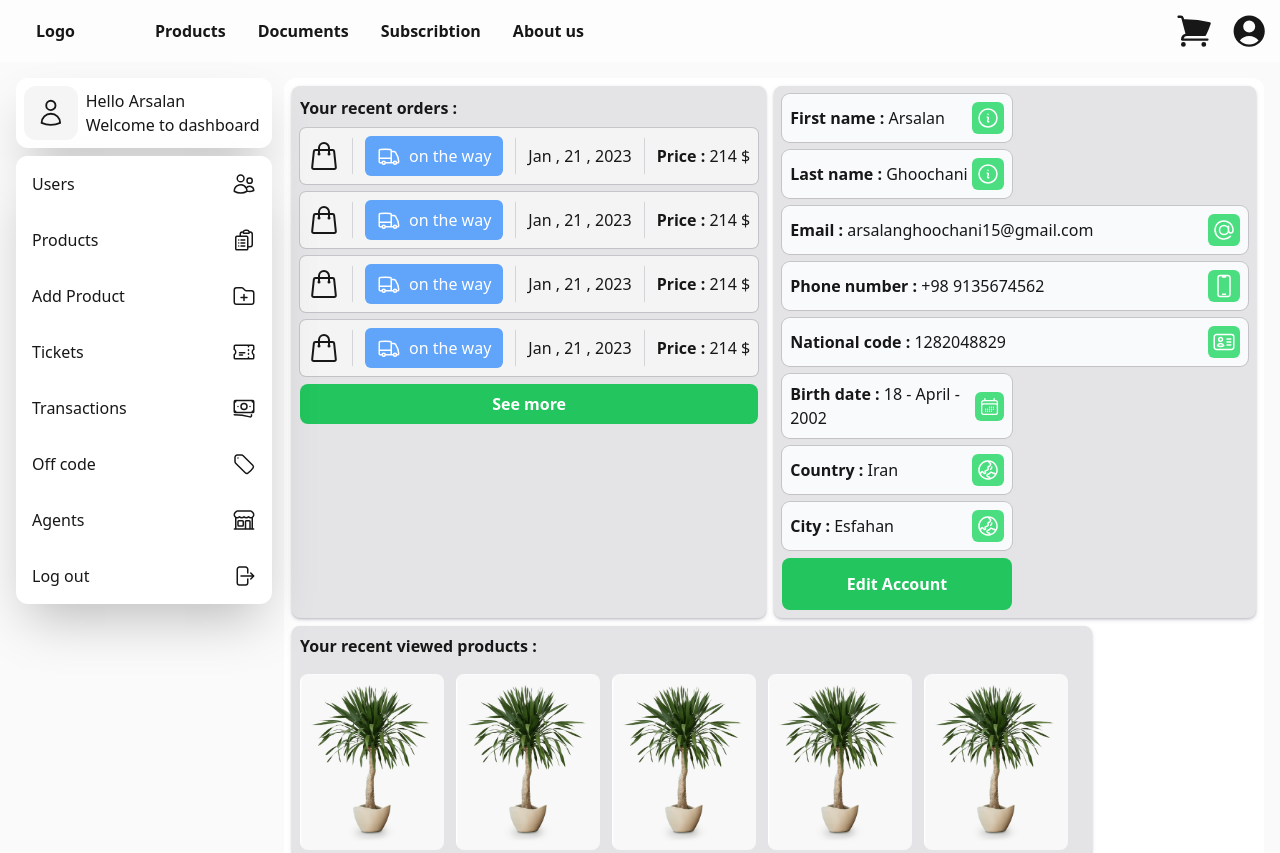
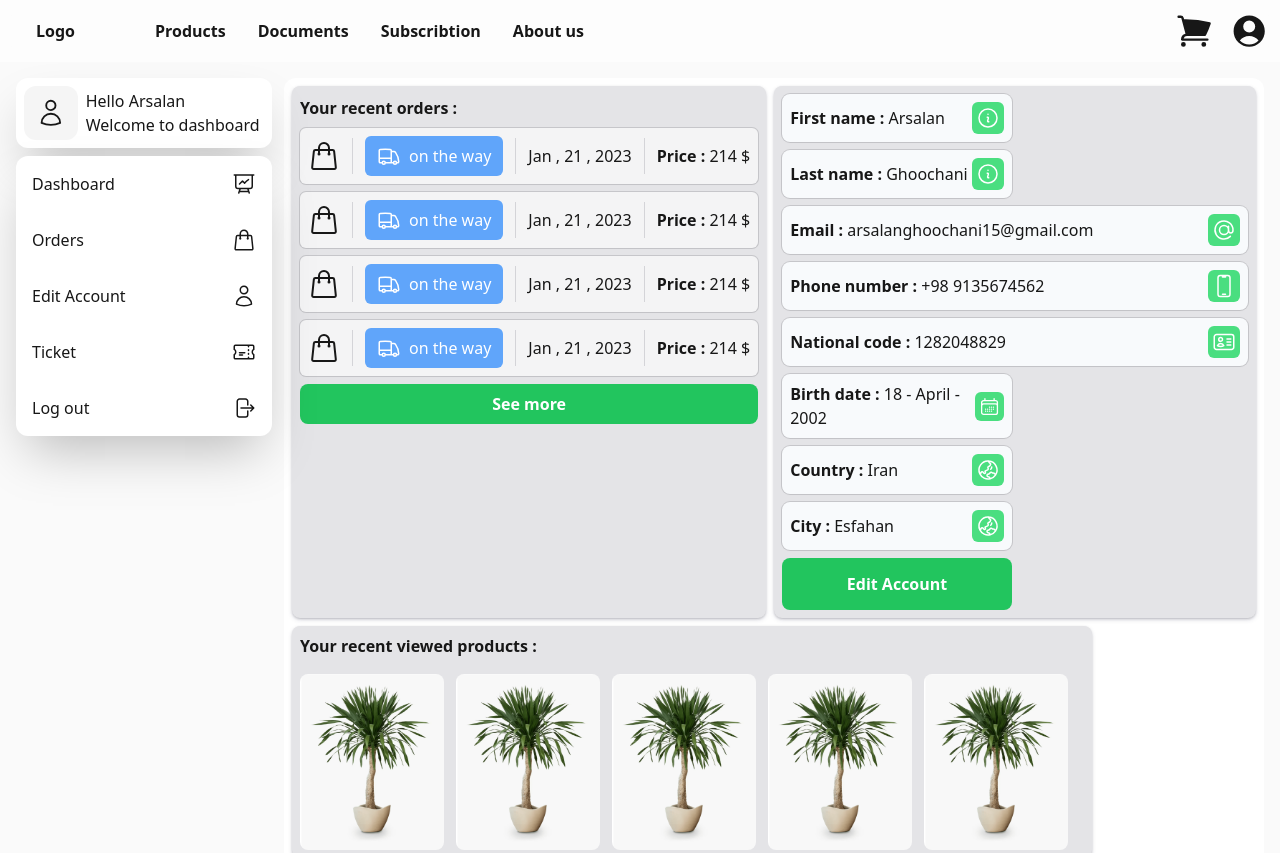
Before and after one commit to Arsi-gh/react-shopping-project, a React (Vite) app: page /dashboard in a window 1280 px wide. Shown: the top 853 px of the page. Built offline with nearby package versions, Linux system fonts and the light colour scheme.

Commit message:
React-shopping-project-v-1.3

```diff
--- a/src/Components/Dashboard/Sidebar.jsx
+++ b/src/Components/Dashboard/Sidebar.jsx
@@ -4,7 +4,7 @@ import { NavLink } from 'react-router-dom'
 
 export default function Sidebar() {
 
-  const [role , setRole] = useState(false)
+  const [role , setRole] = useState(true)
 
   return (
     <section className='relative'>
```
